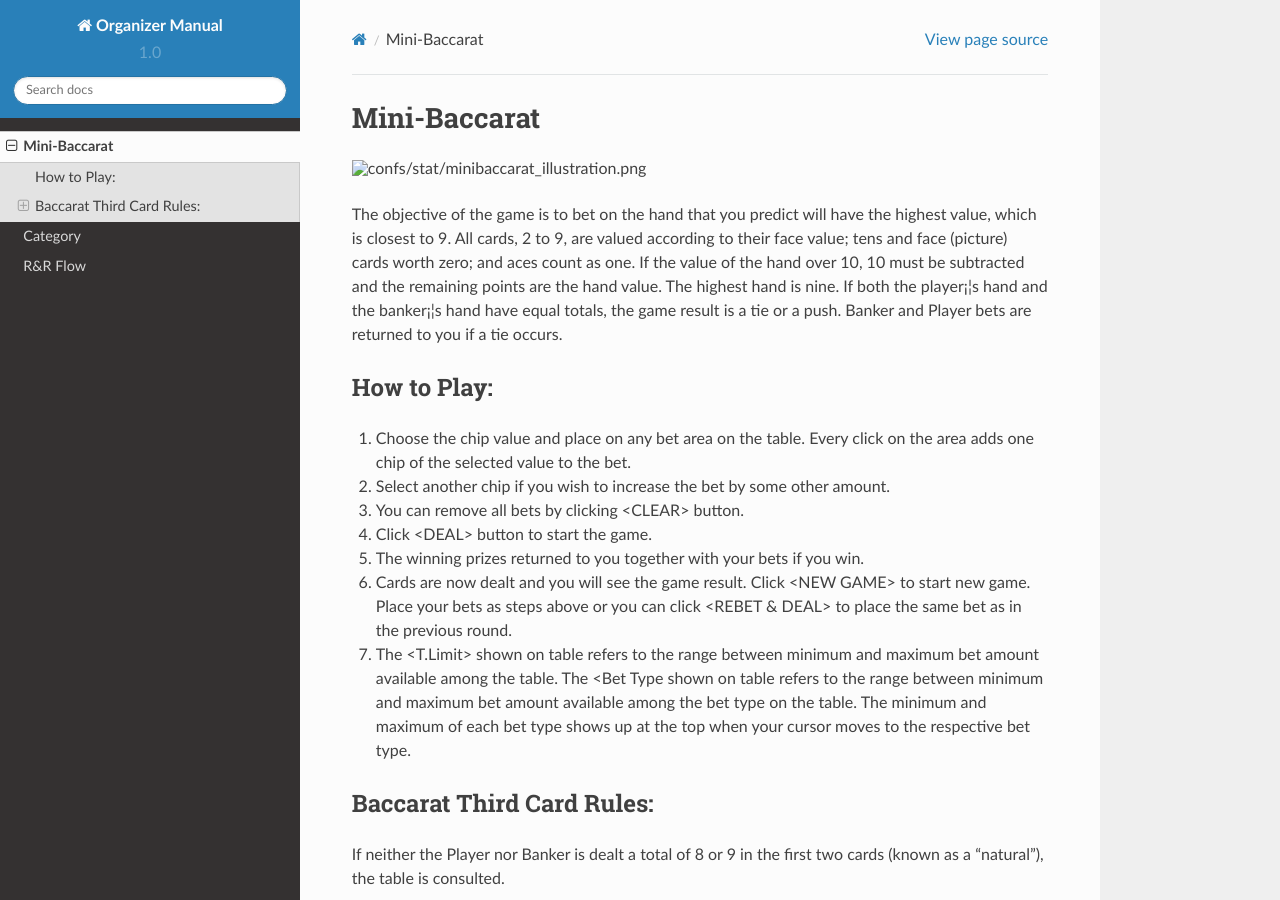
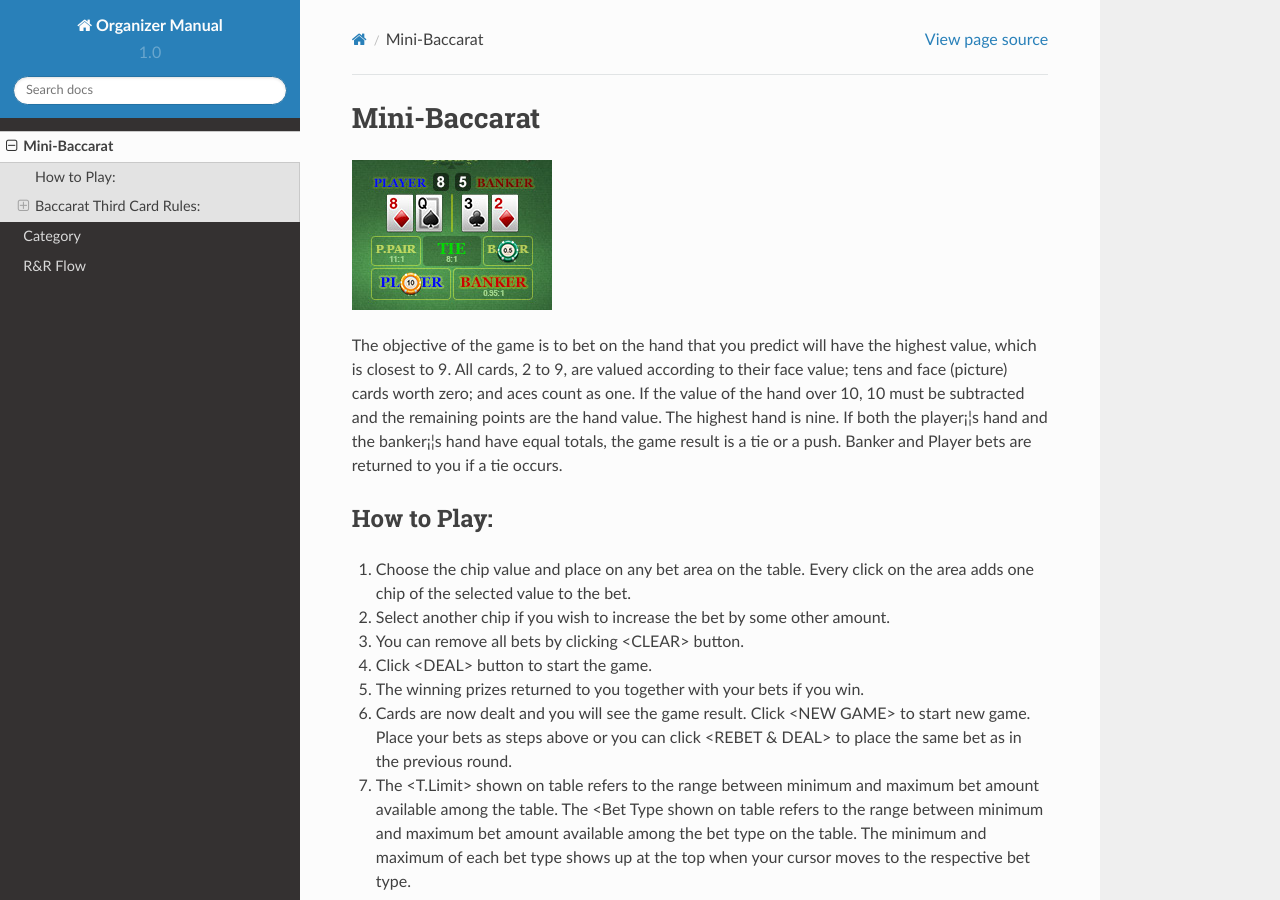
Before and after one commit to enid-lin/webprojecttest, a Sphinx documentation site: the page built from docs/confs/minibaccarat.rst, in a window 1280 px wide and 900 px high. Built offline with Sphinx 7.4.7 and the Read the Docs theme 2.0.0, drawn with Linux system fonts in a browser that asks for light colours.

Commit message:
Update minibaccarat.rst

```diff
--- a/docs/confs/minibaccarat.rst
+++ b/docs/confs/minibaccarat.rst
@@ -3,7 +3,7 @@
 Mini-Baccarat
 ======================
 
-.. image:: stat/minibaccarat_illustration.png
+.. image:: /confs/minibaccarat_illustration.png
 
 The objective of the game is to bet on the hand that you predict will have the highest value, which is closest to 9. All cards, 2 to 9, are valued according to their face value; tens and face (picture) cards worth zero; and aces count as one. If the value of the hand over 10, 10 must be subtracted and the remaining points are the hand value. The highest hand is nine. If both the player¡¦s hand and the banker¡¦s hand have equal totals, the game result is a tie or a push. Banker and Player bets are returned to you if a tie occurs.
 
```
